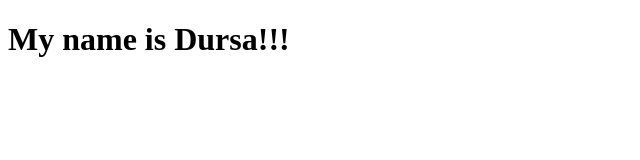
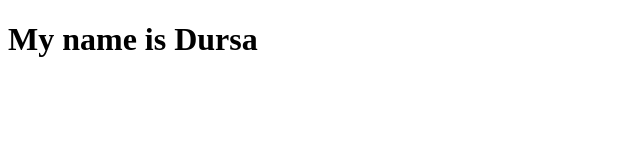
Before and after one commit to xDlow4/Project1, a plain HTML site: page index.html in a window 1280 px wide. Shown: the full height of the page, 0-640 px from the left. Drawn offline with Linux system fonts and the light colour scheme.

Commit message:
Remove Exclamtion Marks

```diff
--- a/index.html
+++ b/index.html
@@ -7,6 +7,6 @@
     <title>Document</title>
 </head>
 <body>
-    <h1>My name is Dursa!!!</h1>
+    <h1>My name is Dursa</h1>
 </body>
 </html>
```
